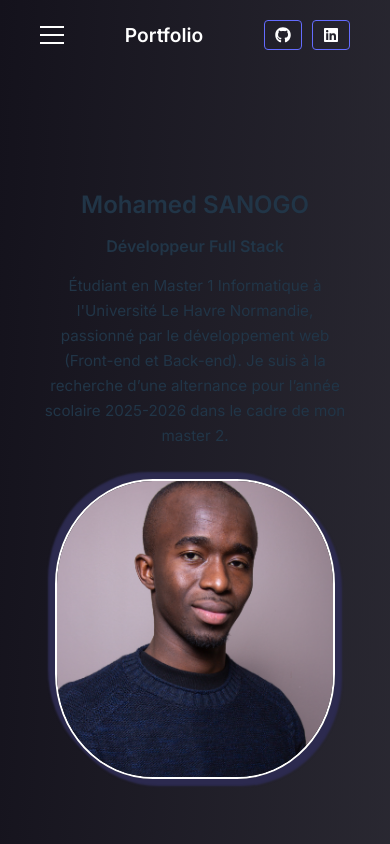
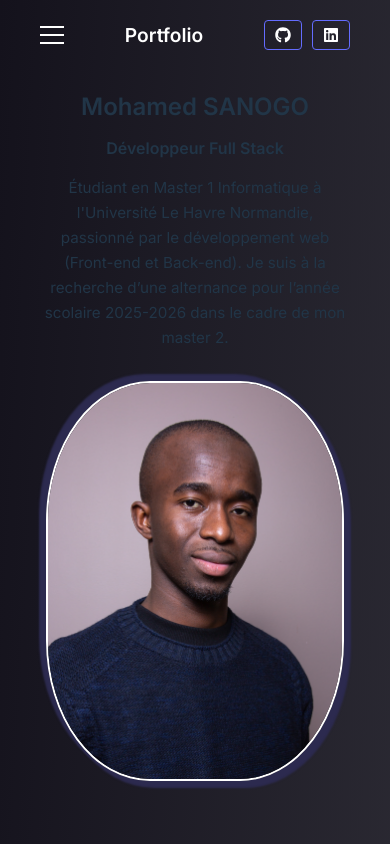
Before and after one commit to MosefSanogo/Portfolio, a React (Vite) app: page / in a window 390 px wide. Shown: the top 844 px of the page. Built offline with nearby package versions, Linux system fonts and the light colour scheme.

Commit message:
Changement 7

```diff
--- a/src/pages/Home/home.css
+++ b/src/pages/Home/home.css
@@ -82,6 +82,7 @@
         gap: 1rem;
         padding: 1rem 20px 2rem 20px;
         height: 100vh ;
+        margin-top: 1rem;
     }
     .home .info{
         width: 100%;
@@ -89,8 +90,8 @@
         padding: 0 20px;
     }
     .home .image{
-        width: 80%;
-        height: 300px;
+        width: 85%;
+        height: 400px;
     }
 
 }
```
Also changed, not shown: 1 other file (tests, documents, lock files or other folders).
